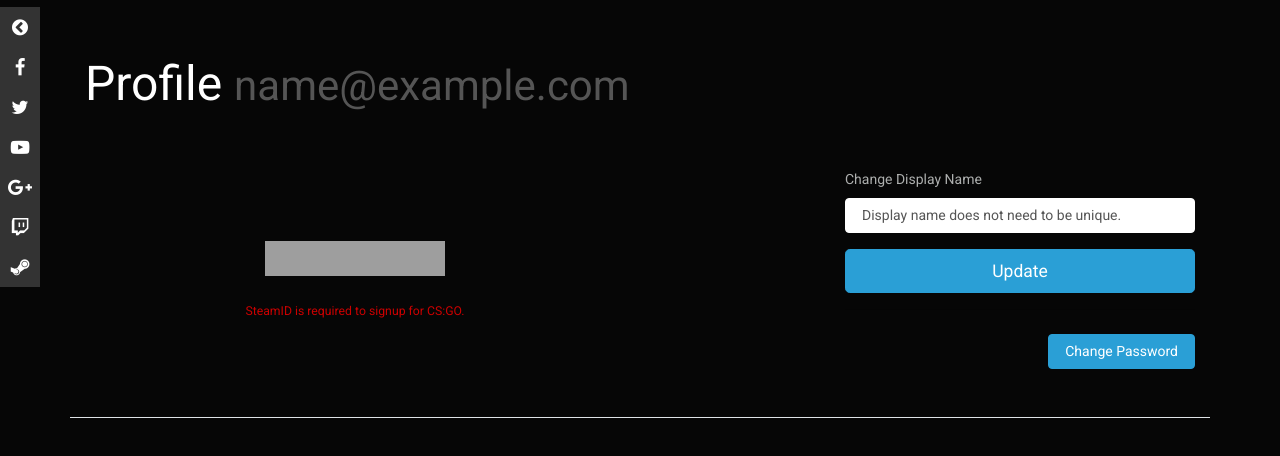
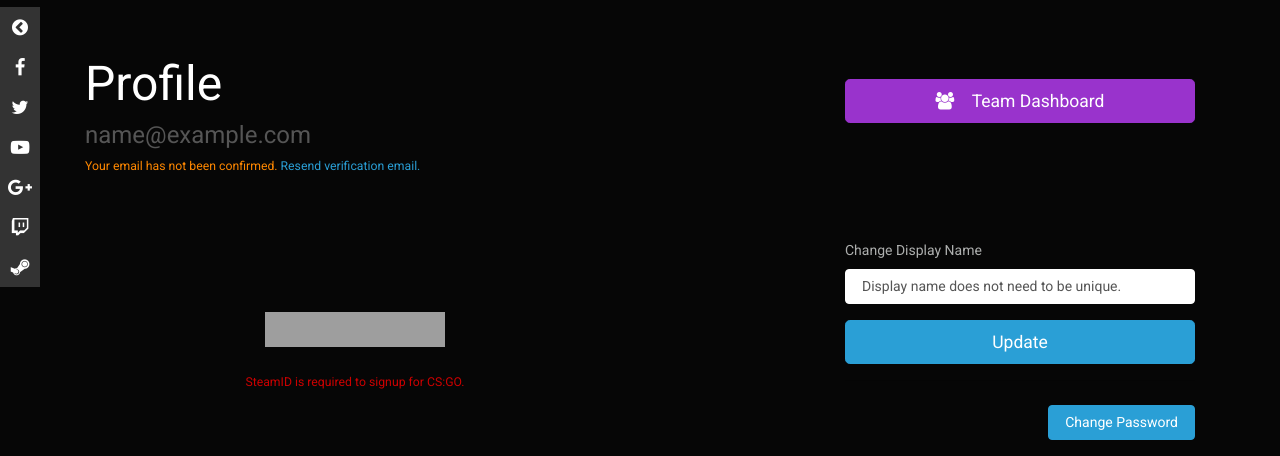
Before and after one commit to teraflik/frag-fest-platform, a Django app: page /profile in a window 1280 px wide. Shown: the part 53-509 px from the top of the page. Run offline with Django 3.2, Linux system fonts and the light colour scheme; the visitor is signed in with stand-in values (Sample User, id 1); some libraries are stand-ins or nearby versions; grey boxes are pictures that could not be loaded.

Commit message:
Include teamdashboard link, adjust spacing

```diff
--- a/portal/templates/portal/login.html
+++ b/portal/templates/portal/login.html
@@ -2,7 +2,7 @@
 {% load static %}
 {% block content %}
 <div class="row justify-content-md-center">
-    <div class="col-6">
+    <div class="col-md-6 mx-4 mb-4">
         <form action="#" method="post" class="form-signin">{% csrf_token %}
             <div class="text-center mt-4 mb-4">
                 <img class="mb-4" src="{% static 'portal/logo/logo_transparent.png' %}" alt="" width="100" height="100">
@@ -33,7 +33,7 @@
                 </div>
             </div>
 
-            <hr class="mb-4">
+            <hr class="mb-2">
             <button class="btn btn-lg btn-primary btn-block" type="submit">Sign in</button>
         </form>
     </div>
--- a/portal/templates/portal/profile.html
+++ b/portal/templates/portal/profile.html
@@ -1,15 +1,25 @@
 {% extends 'portal/base.html' %}
 
 {% block content %}
-
-<div class="pt-md-5 pb-md-4">
-    <h2>Profile <small class="text-muted text-truncate">{{ user.email }}</small></h2>
+<div class="row pt-5 pb-md-4">
+  <div class="col-md-8">
+      <h2>Profile</h2>
+      <h5 class="text-muted">{{ user.email }}</h5>
+      {% if user.profile.email_confirmed %}
+      <p class="small text-success">You have been succesfully registered for the onsite event of Frag-Fest. See you at <a href="https://goo.gl/maps/xETkws2bgcm" target="_blank" title="Visit on Google Maps">IIIT Allahabad <i class="fa fa-lg fa-map-marker"></i></a>.</p>
+      {% else %}
+      <p class="small text-warning">Your email has not been confirmed. <a href="{% url 'portal:resend_verification' %}">Resend verification email.</a></p>
+      {% endif %}
+  </div>
+  <div class="col-md-4 pt-4 pb-4 text-white">
+    <a href="{% url 'portal:dashboard' %}" class="btn btn-info btn-block btn-lg" name="updateProfile" type="submit"><i class="fa fa-inverse fa-users"></i> &nbsp; &nbsp;Team Dashboard</a>
+  </div>
 </div>
 
 <div class="row">
   {% if user.profile.steam_connected %}
   <div class="col-md-2 pb-3">
-    <div class="card" style="max-width: 12rem;">
+    <div class="card mx-auto" style="max-width: 12rem;">
       <img class="card-img-top" src="{{ steam.avatarfull }}" alt="Profile Image">
     </div>
   </div>
@@ -37,6 +47,8 @@
   {% endif %}
 
   <div class="col-md-4 offset-md-2 pt-4">
+
+
     <form action="#" method="POST" class="needs-validation" novalidate>{% csrf_token %}
       <div class="mb-3">
         <label for="{{ profile_form.display_name.id_for_label }}">Change Display Name</label>
--- a/portal/templates/portal/signup.html
+++ b/portal/templates/portal/signup.html
@@ -5,6 +5,7 @@
     <h3>Welcome to Frag-Fest
         <small class="text-muted">Sign-Up for an account.</small>
 </div>
+<div class="col-md-8 mx-auto mb-4">
     <form action="#" method="POST" class="needs-validation" novalidate>{% csrf_token %}
         <div class="row">
             <div class="col-md-6 mb-3">
@@ -59,5 +60,5 @@
         <hr class="mb-4">
         <button class="btn btn-primary btn-lg btn-block" type="submit">Sign Up</button>
     </form>
-
+</div>
 {% endblock %}
--- a/portal/templates/stat/csgo.html
+++ b/portal/templates/stat/csgo.html
@@ -3,7 +3,7 @@
 
 {% block content %}
 <img src="{% static 'portal/img/csgo/cscover.jpg' %}" alt="Counter-Strike Cover" class="img-fluid mt-5">
-<h2 class="display-3 text-center mt-3">Counter Strike: Global Offensive</h2>
+<h3 class="display-4 text-center mt-3">Counter Strike: Global Offensive</h2>
 <main role="main" class="container">
 <div class="row">
 <div class="col-md-8 blog-main">
@@ -75,7 +75,7 @@
       </ul>
    </div>
    <!-- /.blog-post -->
-   <p><a class="btn btn-primary btn-lg " href="#" role="button">Registrations Opening Soon!</a></p>
+   <p class="text-center"><a class="btn btn-lg btn-primary" href="{% url 'portal:dashboard' %}">Visit Team Dashboard</a></p>
 </div>
 <div class="col-md-4">
    <img src="{% static 'portal/img/csgo/csgothumbnail1.jpg' %}" class="img-fluid m-3" style="width: 100%;">
--- a/portal/templates/stat/event.html
+++ b/portal/templates/stat/event.html
@@ -98,7 +98,7 @@
    <div class="row featurette">
       <div class="col-md-7">
          <h2 class="featurette-heading">The portal. <span class="text-muted">Everything is here.</span></h2>
-         <p class="lead">All the registrations and team management will be held through Frag-Fest portal which has been certified by SSL Labs. We use RSA 2048 bits encryption on TLS 1.2 Protocol. For more details visit <a href="https://www.ssllabs.com/ssltest/analyze.html?d=frag-fest.in">https://www.ssllabs.com/ssltest/analyze.html?d=frag-fest.in</a></p>
+         <p class="lead">All the registrations and team management will be held through Frag-Fest portal which has been certified by SSL Labs. We use RSA 2048 bits encryption on TLS 1.2 Protocol. For more details visit <a href="https://www.ssllabs.com/ssltest/analyze.html?d=frag-fest.in">SSL labs</a>.</p>
       </div>
       <div class="col-md-5">
          <img class="featurette-image img-fluid mx-auto" src="{% static 'portal/img/event/site_report.jpg' %}" alt="Generic placeholder image">
--- a/portal/templates/stat/fifa.html
+++ b/portal/templates/stat/fifa.html
@@ -10,9 +10,9 @@
 </div>
 
 <div class="w-100 my-md-3 pl-md-3">
-  <div class="bg-dark mr-md-3 pt-3 px-3 pt-md-5 px-md-5 text-white overflow-hidden">
+  <div class="bg-dark mr-md-3 pt-3 px-3 px-md-5 text-white overflow-hidden">
     <div class="my-3 py-3">
-      <h2 class="display-5 text-center">Rules</h2>
+      <h2 class="display-5 text-center">FIFA 18</h2>
       <ul>
         <li><h5>Competition Format</h5>
           <ul>
@@ -67,7 +67,7 @@
       </ul>
       <p class="text-center">
         {% if user.is_authenticated %}
-        <a class="btn btn-primary btn-lg" href="#" role="button">You are signed up!</a>
+        <h4 class="text-success text-center">You are signed up!</h4>
         {% else %}
         <a class="btn btn-primary btn-lg" href="{% url 'portal:login' %}" role="button">Sign in to Register &raquo;</a>
         {% endif %}
--- a/portal/templates/stat/games_overview.html
+++ b/portal/templates/stat/games_overview.html
@@ -14,7 +14,7 @@
 						<li>Awesome Goodies and Skins</li>
 						<li>Travel Reimbursement for top 8</li>
 					</ul>
-					<a href="{% url 'portal:csgo' %}"><button type="button" class="btn btn-lg btn-block btn-outline-danger">Registrations Opening Soon!</button></a>
+					<a class="btn btn-lg btn-block btn-outline-danger" href="{% url 'portal:dashboard' %}">Visit Team Dashboard</a>
 				</div>
 			</div>
 		</div>
@@ -31,7 +31,7 @@
 					<li>Every day Prize Pool</li>
 					<li>Games in Home &amp; Away format.</li>
 				</ul>
-				<a href="{% url 'portal:fifa' %}"><button type="button" class="btn btn-lg btn-block btn-outline-primary">Learn More!</button></a>
+				<a class="btn btn-lg btn-block btn-outline-primary" href="{% url 'portal:fifa' %}">Learn More</a>
 			</div>
 		</div>
 	</div>
@@ -50,7 +50,7 @@
 					<li>Stalls and Showcases</li>
 					<li>Connect: <a href="https://aparoksha.org/" target="_blank">Aparoksha, IIIT Allahabad <i class="fa fa-external-link" aria-hidden="true"></i></li></a>
 				</ul>
-				<a href="{% url 'portal:all_games' %}"><button type="button" class="btn btn-lg btn-block btn-outline-primary">Explore</button></a>
+				<a class="btn btn-lg btn-block btn-outline-primary" href="{% url 'portal:all_games' %}">Explore</a>
 			</div>
 		</div>
 	</div>
--- a/portal/templates/stat/index.html
+++ b/portal/templates/stat/index.html
@@ -15,7 +15,7 @@
 				<p class="card-text">One of the most awaited events of IIIT Allahabad.</p>
 			</div>
 			<ul class="list-group list-group-flush">
-				<li class="list-group-item"><i class="fa fa-clock-o" aria-hidden="true"></i> Prelims: 6th March Onwards</li>
+				<li class="list-group-item"><i class="fa fa-clock-o" aria-hidden="true"></i> Prelims: 7th March Onwards</li>
 				<li class="list-group-item"><i class="fa fa-calendar" aria-hidden="true"></i> Playoffs: 16th-18th March</li>
 			</ul>
 			<div class="card-footer text-white">
--- a/portal/urls.py
+++ b/portal/urls.py
@@ -25,6 +25,7 @@ app_name = 'portal'
 urlpatterns = [
     url(r'^$', views.index, name='index'),
     url(r'^signup/$', views.signup, name='signup'),
+    url(r'^resend_verification/$', views.resend_verification, name='resend_verification'),
     url(r'^activate/(?P<uidb64>[0-9A-Za-z_\-]+)/(?P<token>[0-9A-Za-z]{1,13}-[0-9A-Za-z]{1,20})/$',
         views.activate, name='activate'),
     url(r'^login/$', auth_views.login, {'template_name': 'portal/login.html',
--- a/portal/views.py
+++ b/portal/views.py
@@ -25,7 +25,7 @@ from .models import MyUser, Team, Profile, Membership
 from .forms import SignUpForm, TeamForm, ProfileForm, forgetpass
 
 @login_required
-def send_verification_email(request, user):
+def send_verification_email(request):
     user = request.user
     current_site = get_current_site(request)
     subject = 'Your ' + current_site.name + ' account has been created. Please verify your email.'
@@ -56,16 +56,27 @@ def signup(request):
             user = form.save()
             user.refresh_from_db()  # load the profile instance created by the signal
             user.profile.is_subscribed = form.cleaned_data.get('subscribe')
+            user.profile.display_name = form.cleaned_data.get('first_name') + " " +form.cleaned_data.get('last_name')
             user.save()
             raw_password = form.cleaned_data.get('password1')
             user = authenticate(email=user.email, password=raw_password)
             login(request, user)
-            send_verification_email(request, user)
+            send_verification_email(request)
             messages.success(request, _('Successfully registered! We have sent you a verification email. Check your spam as well.'))
             return redirect('portal:index')
     else:
         form = SignUpForm()
     return render(request, 'portal/signup.html', {'form': form})
+
+@login_required
+def resend_verification(request):
+    if request.user.profile.email_confirmed:
+        messages.info(request, _('Email already verified!'))
+        return redirect('portal:profile')
+    else:
+        send_verification_email(request)
+        messages.info(request, _('Verification email resent. If you can\'t find it, check your spam folder.'))
+        return redirect('portal:profile')
 
 def activate(request, uidb64, token):
     try:
@@ -104,7 +115,6 @@ def profile(request):
     else:
         steam_id = None
         steam = None
-    email_confirmed = request.user.profile.email_confirmed
 
     if request.method == 'POST':
         if 'updateProfile' in request.POST:
@@ -132,7 +142,6 @@ def profile(request):
     return render(request, 'portal/profile.html', {
         'profile_form': profile_form,
         'password_form': password_form,
-        'email_confirmed': email_confirmed,
         'steam_id': steam_id,
         'steam': steam,
     })
@@ -172,13 +181,17 @@ def create_or_join(request):
     return render(request, 'portal/create_or_join.html', {'create_form': create_team_form, 'teams_available': teams_available})
 
 def dashboard(request):
+    title = 'Team Dashboard'
+    if True:
+        message = 'Coming up soon for you to create and join teams.'
+        return render(request, 'portal/no_access.html', {'title': title, 'message': message})
     if not request.user.is_authenticated():
         message = 'You need to be logged in to access your Team Dashboard.'
-        return render(request, 'portal/no_access.html', {'title': 'Team Dashboard', 'message': message})
+        return render(request, 'portal/no_access.html', {'title': title, 'message': message})
 
     if not request.user.profile.steam_connected:
         message = 'You need to be signed-in to Steam to join a Team.'
-        return render(request, 'portal/no_access.html', {'title': 'Steam Error', 'message': message})
+        return render(request, 'portal/no_access.html', {'title': title, 'message': message})
 
     memberships = request.user.memberships.all()
 
```
Lines whose indentation alone changed are shown as unchanged.
